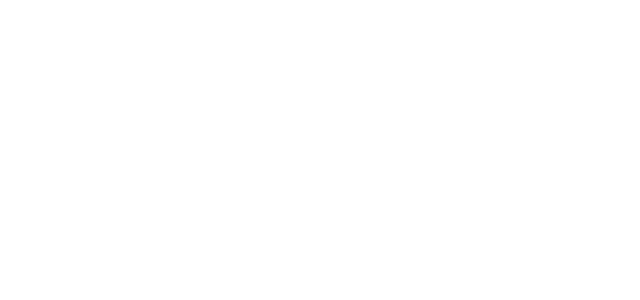
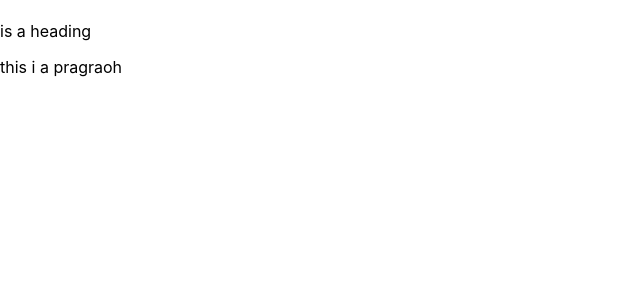
Before and after one commit to Alexmhack/try-react, a React (Create React App) app in the folder try-reactjs/: page / in a window 1280 px wide. Shown: the top 300 px of the page, without its empty margins (0-640 px from the left). Built offline with nearby package versions, Linux system fonts and the light colour scheme.

Commit message:
display react markdown'

```diff
--- a/try-reactjs/src/App.js
+++ b/try-reactjs/src/App.js
@@ -1,6 +1,7 @@
 import React from 'react'
 // import PostList from './posts/PostList'
 // import ReactYoutubeExample from './thirdparty/ReactYoutubeExample'
+import ReactMarkdownExample from './thirdparty/ReactMarkdownExample'
 
 // <ReactYoutubeExample videoId='_nBlN9yp9R8' />
 // <PostList />
@@ -9,6 +10,7 @@
   return (
     <div className='App'>
       <header className='App-header'>
+      	<ReactMarkdownExample />
       </header>
     </div>
   )
```
